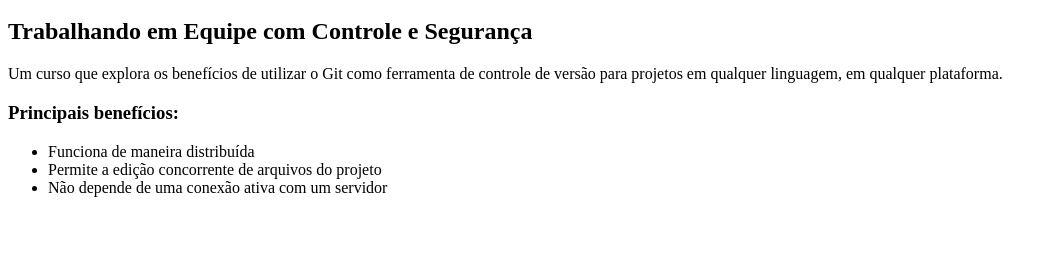
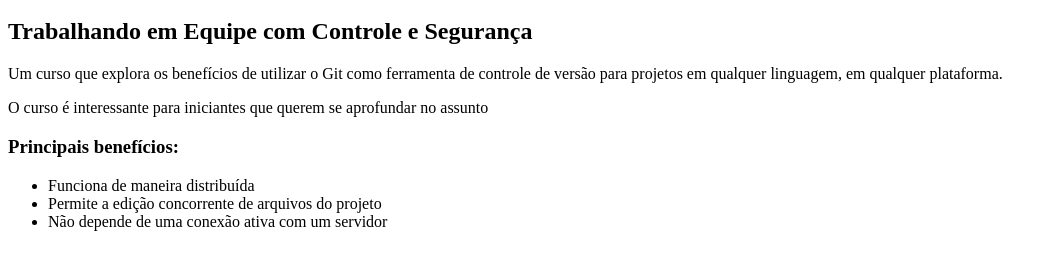
Before and after one commit to EliasProgrammer/curso-git, a plain HTML site: page index.html in a window 1280 px wide. Shown: the part 48-318 px from the top of the page, without its empty margins (0-1057 px from the left). Drawn offline with Linux system fonts and the light colour scheme.

Commit message:
Alterando conteúdo

```diff
--- a/index.html
+++ b/index.html
@@ -6,6 +6,8 @@
         <h2>Trabalhando em Equipe com Controle e Segurança</h2>
 
         <p>Um curso que explora os benefícios de utilizar o Git como ferramenta de controle de versão para projetos em qualquer linguagem, em qualquer plataforma.</p>
+        <p>O curso é interessante para iniciantes que querem se aprofundar no assunto</p>
+
 
         <h3>Principais benefícios:</h3>
         <ul>
```
